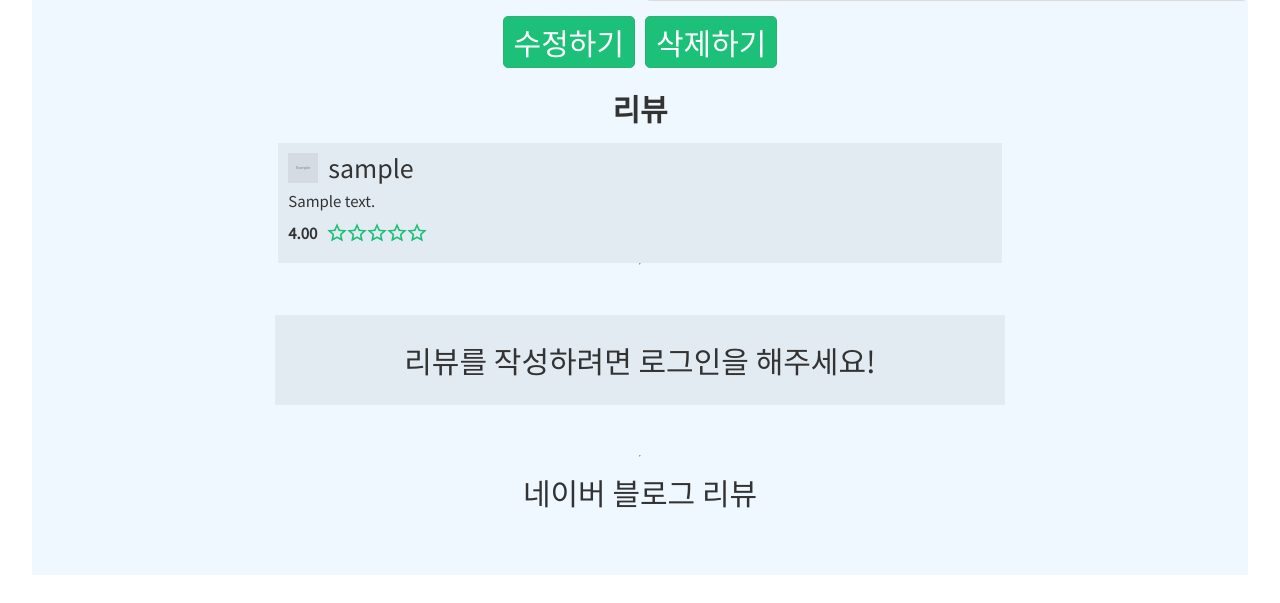
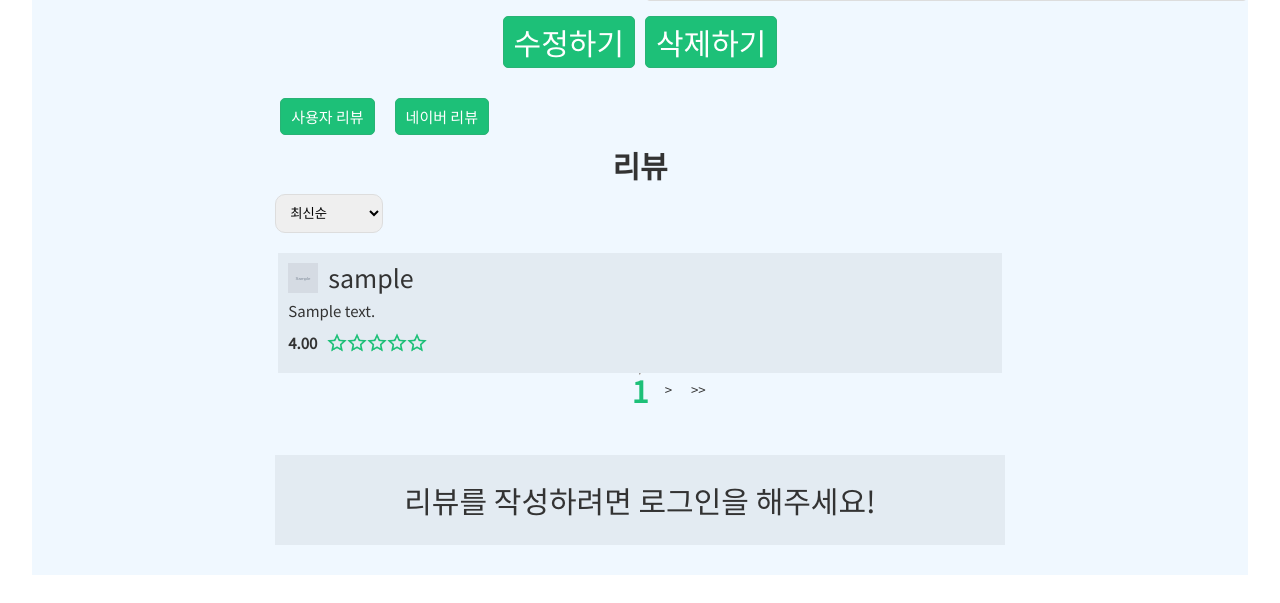
Before and after one commit to ParkGolfOne/pirogramming_final_project, a Django app: page /locations/detail/1/ in a window 1280 px wide. Shown: the part 626-1229 px from the top of the page. Run offline with Django 5.2, Linux system fonts and the light colour scheme; tables that the repository leaves empty hold one stand-in row (values such as "Sample post"); grey boxes marked "Sample" are stand-in pictures; data that the repository does not hold is empty; parts of the project's set-up code (start-up, migrations or seed data) failed here and were passed over; some libraries are stand-ins or nearby versions; some web fonts are replaced.

Commit message:
[feat] 리뷰 정렬 추가, 리뷰 페이지네이션 추가, 리뷰 종류 변경 추가

```diff
--- a/server/apps/locations/urls.py
+++ b/server/apps/locations/urls.py
@@ -19,8 +19,9 @@ urlpatterns = [
     path('review_create/', review_create, name="review_create"),
     path('review_update/', review_update, name="review_update"),
     path('review_delete/', review_delete, name="review_delete"),
+    path('review_list/', review_list, name="review_list"),
 
     # 네이버 블로그 리뷰 검색
-    path('naver_blog/', search_blog, name="naver_blog")
+    path('naver_blog/', search_blog, name="naver_blog"),
 
 ]
--- a/server/apps/locations/views.py
+++ b/server/apps/locations/views.py
@@ -39,7 +39,7 @@ def location_detail (request, pk):
 
     # 해당 리뷰가 있다면 가져오기
     try:
-        reviews = Review.objects.filter(ground = location)
+        reviews = Review.objects.filter(ground = location).order_by("-id")
     except Review.DoesNotExist:
         reviews = []
 
@@ -321,3 +321,54 @@ def review_update(request):
         ground.save()
 
     return JsonResponse({'reviewer' : target_review.reviewer.nickname, 'content' : content,'reviewId' : rid, 'rating' : rating, 'totalRate' : round(ground.golf_rate,2), 'rateNum' : ground.golf_rate_num, 'groundId' : ground_id, 'profile_url' : request.user.image.url})
+
+
+# 함수 이름 : review_list
+# 전달인자 : request
+# 기능 : 해당 정렬 기준의 페이지 번호를 가져와 다시 보내준다.
+@csrf_exempt
+def review_list(request):
+    req = json.loads(request.body)
+
+    # 골프장 정보 가져오기
+    ground_id = req.get("ground_id")
+    ground = GolfLocation.objects.get(id = ground_id)
+
+    # 정렬 기준
+    sortType = req.get("sortType")
+    valid_sort_fields = ['-id', 'id', '-rating', 'rating']
+
+    # 페이지 숫자 계산 상수
+    page_num = req.get("page_num") - 1
+
+    # 한 페이지에 불러올 리뷰수
+    a_page_review_count = 5
+
+
+    # 전달할 정보 리스트
+    review_names = []
+
+    # 전달할 프로필 사진 리스트
+    profile_list = []
+
+    try:
+        reviews = Review.objects.filter(ground = ground).order_by(sortType)
+        temp_review_names = list(reviews.values_list("id","reviewer","reviewer__nickname","content", "rating", "rate_tag"))
+    except Review.DoesNotExist:
+        pass
+
+    # 해당 하는 페이지의 리뷰만 담기
+    # 인덱스 오류를 잡기 위해 이렇게 했으나, 추후에 위의 try 구문에 slicing 을 사용하여 합쳐서 잡아야한다.
+    for i in range(a_page_review_count):
+        index = i + page_num * a_page_review_count
+        if index < len(temp_review_names) and temp_review_names[index]:
+            review_names.append(temp_review_names[index])
+            profile_list.append(reviews[index].reviewer.image.url)
+        else:
+            break
+
+    print(review_names)
+
+
+
+    return JsonResponse({'review_names': review_names, 'reviews_counts' : len(reviews), 'page_num' : page_num + 1, "now_user" : request.user.id, "profile_list" : profile_list})
--- a/server/static/locations/css/location_review.css
+++ b/server/static/locations/css/location_review.css
@@ -1,3 +1,59 @@
+/* 리뷰 선택 버튼 */
+.reviewTypeSelect {
+  width: 60%;
+  display: flex;
+  justify-content: flex-start;
+  align-items: center;
+  gap: 10px;
+  margin-bottom: 10px;
+}
+
+/* 리뷰 선택 다음 구분선 */
+.reviewTypeSelect::after {
+  width: 100%;
+  height: 3px;
+  background-color: darkolivegreen;
+  z-index: 3;
+}
+
+.reviewTypeSelect > button {
+  padding: 10px;
+  border-radius: 5px;
+  border: 1px solid var(--green--medium--color);
+  background-color: var(--green--bright--color);
+  cursor: pointer;
+  margin: 5px;
+  color: white !important;
+  font-size: 15px;
+  line-height: 1;
+}
+
+.reviewTypeSelect > button:hover {
+  filter: brightness(0.9);
+}
+
+/* 전체 리뷰 공간 */
+#Review {
+  width: 100%;
+  display: flex;
+  flex-direction: column;
+  align-items: center;
+  justify-content: center;
+}
+
+/* 정렬하기 */
+.form-group {
+  margin-top: 10px;
+  gap: 10px;
+  width: 60%;
+}
+
+.reviewList-input {
+  border: 1px solid #ddd;
+  border-radius: 10px;
+  padding: 10px;
+}
+
 /* 리뷰 입력 칸 */
 .input-area {
   display: flex;
@@ -250,3 +306,46 @@
   background-color: transparent !important;
   width: 100% !important;
 }
+
+/* 페이지 */
+.page-area {
+  display: flex;
+  gap: 10px;
+  align-items: center;
+  justify-content: center;
+}
+
+/* 페이지 숫자 리스트 */
+.page-list {
+  display: flex;
+  justify-content: center;
+  align-items: center;
+  gap: 20px;
+}
+
+/* 페이지 숫자 개체 */
+.pageNum {
+  cursor: pointer;
+}
+.pageNum:hover {
+  transform: scale(1.1) !important;
+}
+
+/* 현재 페이지 숫자 개체 */
+.nowPage {
+  font-weight: bold;
+  color: #1dc078;
+}
+
+/* 페이지 이동 버튼 */
+.page-move-btn {
+  width: 20px;
+  height: 20px;
+  height: 20px;
+}
+
+.nonDisplay {
+  visibility: hidden !important;
+}
+
+/* 좌 우 버튼 */
--- /dev/null
+++ b/server/static/locations/javascript/location_review_filter.js
@@ -0,0 +1,307 @@
+/********************************************/
+/*                 유저리뷰                  */
+/********************************************/
+// 정렬 기준
+var sortType = document.getElementById("sortType");
+
+/******************************/
+/*        페이지네이션        */
+/*****************************/
+// 한 페이지에 보여줄 리뷰 수
+const a_page_review_count = 5;
+
+// 함수명 : reviewPagination
+// 전달인자 : totalReviewCount
+// 기능 : 페이지네이션, 현재 페이지 표시
+function reviewPagination(totalReviewCount) {
+  // 페이지 공간
+  const pageList = document.querySelector(".page-list");
+  pageList.innerHTML = "";
+  totalPageCount = Math.floor(totalReviewCount / a_page_review_count) + 1;
+
+  for (let i = 1; i <= totalPageCount; i++) {
+    if (now_page == i) {
+      pageList.innerHTML += `<li><span class="pageNum page-${i} nowPage" onclick="findReviews(${i})">${i}</span></li>`;
+    } else {
+      pageList.innerHTML += `<li><span class="pageNum page-${i}" onclick="findReviews(${i})">${i}</span></li>`;
+    }
+  }
+
+  const leftBtn = document.querySelectorAll(".left-move-btn");
+  const rightBtn = document.querySelectorAll(".right-move-btn");
+
+  // 첫 페이지 마지막 페이지 관리
+  if (now_page == 1) {
+    console.log("첫페이지");
+    leftBtn[0].classList.add("nonDisplay");
+    leftBtn[1].classList.add("nonDisplay");
+    rightBtn[0].classList.remove("nonDisplay");
+    rightBtn[1].classList.remove("nonDisplay");
+  } else if (now_page == totalPageCount) {
+    console.log("마지막페이지");
+    rightBtn[0].classList.add("nonDisplay");
+    rightBtn[1].classList.add("nonDisplay");
+    leftBtn[0].classList.remove("nonDisplay");
+    leftBtn[1].classList.remove("nonDisplay");
+  } else {
+    console.log("중간페이지");
+    leftBtn[0].classList.remove("nonDisplay");
+    rightBtn[0].classList.remove("nonDisplay");
+    leftBtn[1].classList.remove("nonDisplay");
+    rightBtn[1].classList.remove("nonDisplay");
+  }
+}
+
+// 리뷰 불러오기 부분
+//새 HTTPRequest 생성
+const requestFindReviews = new XMLHttpRequest();
+
+// 함수명 : findReviews
+// 전달인자 : --
+// 기능 : 서버에 해당 이름의 장소 있는지 체크
+function findReviews(page_num) {
+  //  몇 페이지 인지 체크
+  const reviewSection = document.querySelector(".reviewSection");
+  const url = `/locations/review_list/`;
+  requestFindReviews.open("POST", url, true);
+  requestFindReviews.setRequestHeader(
+    "Content-Type",
+    "application/x-www-form-urlencoded"
+  );
+  reviewSection.innerHTML = "불러오는 중...";
+  requestFindReviews.send(
+    JSON.stringify({
+      ground_id: ground_id,
+      sortType: sortType.value,
+      page_num: page_num,
+    })
+  );
+}
+
+// 리뷰 내용 응답 온 후
+requestFindReviews.onreadystatechange = () => {
+  if (requestFindReviews.readyState === XMLHttpRequest.DONE) {
+    if (requestFindReviews.status < 400) {
+      const { review_names, reviews_counts, page_num, now_user, profile_list } =
+        JSON.parse(requestFindReviews.response);
+      const reviewSection = document.querySelector(".reviewSection");
+      reviewSection.innerHTML = "";
+      // 리뷰 추가
+      if (review_names.length == 0) {
+        reviewSection.innerHTML = "리뷰가 존재하지 않습니다!";
+      } else {
+        // [0] : review.id
+        // [1] : reviewer.id
+        // [2] : reviewer.nickname
+        // [3] : reviewer.image
+        // [4] : content
+        // [5] : rating
+        // [6] : rate_tag")
+        let i = 0;
+        review_names.forEach((review) => {
+          if (now_user == review[1]) {
+            reviewSection.innerHTML += `
+            <div class="a_review Rid-${review[0]}">
+            <div class="a_review_reviewer">
+              <img
+                class="a_review_reviewer_profile"
+                src="${profile_list[i]}"
+              />
+              <div class="a_review_reviewer_nickname">${review[2]}</div>
+            </div>
+            <div class="a_review_content">${review[3]}</div>
+            <div class="a_review_rating">
+              <span>${review[4]}</span>
+              <div class="starRate ${review[5]} smallStar">
+                <div class="star"></div>
+                <div class="star"></div>
+                <div class="star"></div>
+                <div class="star"></div>
+                <div class="star"></div>
+              </div>
+            </div>
+
+            <div class="review-btns">
+              <button
+                class="a_review_delete"
+                onclick="deleteReview(${review[0]},${ground_id})"
+              >
+                삭제
+              </button>
+              <button
+                class="a_review_delete"
+                onclick="updateReviewBtn(${review[0]}, ${ground_id})"
+              >
+                수정
+              </button>
+            </div>
+          </div>`;
+          } else {
+            reviewSection.innerHTML += `
+            <div class="a_review Rid-${review[0]}">
+            <div class="a_review_reviewer">
+              <img
+                class="a_review_reviewer_profile"
+                src="${profile_list[i]}"
+              />
+              <div class="a_review_reviewer_nickname">${review[2]}</div>
+            </div>
+            <div class="a_review_content">${review[3]}</div>
+            <div class="a_review_rating">
+              <span>${review[4]}</span>
+              <div class="starRate ${review[5]} smallStar">
+                <div class="star"></div>
+                <div class="star"></div>
+                <div class="star"></div>
+                <div class="star"></div>
+                <div class="star"></div>
+              </div>
+            </div>
+            <div class="review-btns">
+            </div>
+          </div>
+            `;
+          }
+          i += 1;
+        });
+      }
+
+      // 현재 페이지 저장
+      now_page = page_num;
+
+      // 페이지 수정
+      reviewPagination(reviews_counts);
+    }
+  }
+};
+
+// 시작시
+document.addEventListener("DOMContentLoaded", findReviews(1));
+
+/********************************************/
+/*          리뷰 종류 바꾸기 관련 함수        */
+/********************************************/
+
+/*******************************/
+/*        주요 변수 선언        */
+/*******************************/
+
+// 유저 리뷰 버튼
+const userReviewBtn = document.querySelector(".userReview");
+// 네이버 리뷰 버튼
+const naverReviewBtn = document.querySelector(".naverReview");
+
+// 유저 리뷰 공간
+const userReviews = document.querySelector("#Review");
+// 네이버 블로그 리뷰 공간
+const naverReviews = document.querySelector(".naver-review");
+
+// 함수명 : showUserReview
+// 전달인자 : --
+// 기능 : 유저 리뷰 보여주고, 네이버 리뷰 내리기
+function showUserReview() {
+  userReviewBtn.disabled = true;
+  naverReviewBtn.disabled = false;
+
+  //네이버 리뷰 공간 삭제
+  naverReviews.innerHTML = "";
+
+  // 유저리뷰 공간 추가
+  if (login) {
+    userReviews.innerHTML = `
+        <h3>리뷰</h3>
+        <div class="form-group">
+            <select id="sortType" class="reviewList-input" onchange="findReviews(1)">
+            <option value="-id">최신순</option>
+            <option value="id">오래된순</option>
+            <option value="-rating">별점 높은순</option>
+            <option value="rating">별점 낮은순</option>
+            </select>
+        </div>
+        <!-- 리뷰 리스트 -->
+        <div class="reviewSection"></div>
+        <hr />
+        <!-- 페이지 버튼 -->
+        <div class="page-area">
+            <button class="page-move-btn first-page-btn left-move-btn" onclick="findReviews(1)">
+            <<
+            </button>
+            <button class="page-move-btn prev-btn left-move-btn"><</button>
+            <ul class="page-list">
+            <li><span class="pageNum page-1" onclick="findReviews(1)">1</span></li>
+            </ul>
+            <button class="page-move-btn next-btn right-move-btn">></button>
+            <button class="page-move-btn last-page-btn right-move-btn">>></button>
+        </div>
+        <!-- 리뷰 작성 -->
+        <div class="input-area">
+            <h4>나의 리뷰를 작성해주세요!</h4>
+            <div class="starRate addRate">
+            <div class="star"></div>
+            <div class="star"></div>
+            <div class="star"></div>
+            <div class="star"></div>
+            <div class="star"></div>
+            </div>
+            <input type="text" class="review-input-box" />
+            <button class="review-upload-btn" onclick="writeReview(${ground_id})">
+            리뷰 등록
+            </button>
+        </div>
+        <hr />
+`;
+    StarChangeStart();
+  } else {
+    userReviews.innerHTML = `
+        <h3>리뷰</h3>
+        <div class="form-group">
+            <select id="sortType" class="reviewList-input" onchange="findReviews(1)">
+            <option value="-id">최신순</option>
+            <option value="id">오래된순</option>
+            <option value="-rating">별점 높은순</option>
+            <option value="rating">별점 낮은순</option>
+            </select>
+        </div>
+        <!-- 리뷰 리스트 -->
+        <div class="reviewSection"></div>
+        <hr />
+        <!-- 페이지 버튼 -->
+        <div class="page-area">
+            <button class="page-move-btn first-page-btn left-move-btn" onclick="findReviews(1)">
+            <<
+            </button>
+            <button class="page-move-btn prev-btn left-move-btn"><</button>
+            <ul class="page-list">
+            <li><span class="pageNum page-1" onclick="findReviews(1)">1</span></li>
+            </ul>
+            <button class="page-move-btn next-btn right-move-btn">></button>
+            <button class="page-move-btn last-page-btn right-move-btn">>></button>
+        </div>
+        <div class="input-area">
+            <span> 리뷰를 작성하려면 로그인을 해주세요!</span>
+        </div>
+        <hr />
+`;
+  }
+
+  // 리뷰 불러오기 1페이지 상태, 현재 정렬 기준으로
+  findReviews(1);
+}
+
+// 함수명 : showNaverReview
+// 전달인자 : --
+// 기능 : 네이버 블로그 리뷰 보여주고, 유저 리뷰 내리기
+function showNaverReview() {
+  userReviewBtn.disabled = false;
+  naverReviewBtn.disabled = true;
+
+  // 유저 리뷰 공간 삭제
+  userReviews.innerHTML = "";
+
+  // 네이버 리뷰 공간 추가
+  naverReviews.innerHTML = `
+  <div class="naver-review-title">네이버 블로그 리뷰</div>
+  <div class="review-container"></div>`;
+
+  addNaverBlogReview();
+}
--- a/server/static/locations/javascript/location_search.js
+++ b/server/static/locations/javascript/location_search.js
@@ -104,6 +104,7 @@ requestFindLocation.onreadystatechange = () => {
       const { location_names } = JSON.parse(requestFindLocation.response);
       match_content.innerHTML = "";
       if (location_names.length == 0) {
+        match_content.innerHTML = "일치하는 골프장이 없습니다!";
       } else {
         location_names.forEach((location) => {
           match_content.innerHTML += `
--- a/server/static/locations/javascript/naver_blog.js
+++ b/server/static/locations/javascript/naver_blog.js
@@ -1,12 +1,12 @@
-const reViewContainer = document.querySelector(".review-container");
 const golfName = document.querySelector(".golf-name");
 const locationName = golfName.innerHTML;
 
-document.addEventListener("DOMContentLoaded", function () {
+function addNaverBlogReview() {
   // 선택된 골프장 이름을 쿼리에 넣어 네이버 블로그 검색
   var xhr = new XMLHttpRequest();
   xhr.open(
-    "GET","/locations/naver_blog/?input=" + encodeURIComponent(locationName),
+    "GET",
+    "/locations/naver_blog/?input=" + encodeURIComponent(locationName),
     true
   );
   xhr.onreadystatechange = function () {
@@ -16,10 +16,11 @@ document.addEventListener("DOMContentLoaded", function () {
     }
   };
   xhr.send();
-});
+}
 
 // 받아온 town 데이터를 option 태그로 만들어서 추가함
 function updateNaverReviewField(naverReview) {
+  const reViewContainer = document.querySelector(".review-container");
   reViewContainer.innerHTML = "";
 
   naverReview.forEach(function (review) {
--- a/server/templates/locations/location_detail.html
+++ b/server/templates/locations/location_detail.html
@@ -70,56 +70,61 @@
   </form>
 </div>
 
+<div class="reviewTypeSelect">
+  <button class="reviewTypeSelectBtn userReview" onclick="showUserReview()">
+    사용자 리뷰
+  </button>
+  <button class="reviewTypeSelectBtn naverReview" onclick="showNaverReview()">
+    네이버 리뷰
+  </button>
+</div>
+<div class="aLine"></div>
+
+<div id="Review">
   <h3>리뷰</h3>
-<div class="reviewSection">
-  {% if reviews %} {% for review in reviews%}
-  <div class="a_review Rid-{{review.id}}">
-    <div class="a_review_reviewer">
-      <img
-        class="a_review_reviewer_profile"
-        src="{{review.reviewer.image.url}} "
-      />
-      <div class="a_review_reviewer_nickname">{{review.reviewer.nickname}}</div>
+  <div class="form-group">
+    <select id="sortType" class="reviewList-input" onchange="findReviews(1)">
+      <option value="-id">최신순</option>
+      <option value="id">오래된순</option>
+      <option value="-rating">별점 높은순</option>
+      <option value="rating">별점 낮은순</option>
+      <!-- <option value="{{now_user}}">내 리뷰</option> -->
+    </select>
   </div>
-    <div class="a_review_content">{{review.content}}</div>
-    <div class="a_review_rating">
-      <span>{{review.rating}}</span>
-      <div class="starRate {{review.rate_tag}} smallStar">
-        <div class="star"></div>
-        <div class="star"></div>
-        <div class="star"></div>
-        <div class="star"></div>
-        <div class="star"></div>
-      </div>
-    </div>
-
-    <div class="review-btns">
-      {% if review.reviewer == now_user%}
+  <!-- 리뷰 리스트 -->
+  <div class="reviewSection"></div>
+  <hr />
+  <!-- 페이지 버튼 -->
+  <div class="page-area">
     <button
-        class="a_review_delete"
-        onclick="deleteReview({{review.id}},{{pk}})"
+      class="page-move-btn first-page-btn left-move-btn"
+      onclick="findReviews(1)"
     >
-        삭제
+      <<
     </button>
     <button
-        class="a_review_delete"
-        onclick="updateReviewBtn({{review.id}}, {{pk}})"
+      class="page-move-btn prev-btn left-move-btn"
+      onclick="findReviews(now_page - 1)"
     >
-        수정
+      <
     </button>
-      {% endif %} {% if user.is_authenticated %}
-      <!-- <button
-          class="a_review_delete"
-          onclick="likeComment({{review.id}})"
+    <ul class="page-list">
+      <li><span class="pageNum page-1" onclick="findReviews(1)">1</span></li>
+    </ul>
+    <button
+      class="page-move-btn next-btn right-move-btn"
+      onclick="findReviews(now_page + 1)"
     >
-          좋아요
-        </button> -->
-      {% endif %}
+      >
+    </button>
+    <button
+      class="page-move-btn last-page-btn right-move-btn"
+      onclick="findReviews(totalPageCount)"
+    >
+      >>
+    </button>
   </div>
-  </div>
-  {%endfor%}{% endif%}
-</div>
-<hr />
+  <!-- 리뷰 작성 -->
   {% if user.is_authenticated %}
   <div class="input-area">
     <h4>나의 리뷰를 작성해주세요!</h4>
@@ -141,20 +146,29 @@
   </div>
   {% endif%}
   <hr />
+</div>
 
-<div class="naver-review">
-  <div class="naver-review-title">네이버 블로그 리뷰</div>
-  {% include 'locations/naver_review.html' %}
-</div>
+<div class="naver-review"></div>
 
 {% endblock %} {% block script %}
 <script>
   var inputRate = 0.0;
+  var ground_id = {{pk}};
+  var now_page = 1;
+  var totalPageCount = 1;
+  var login = false;
+  {% if user.is_authenticated %}
+    login = true;
+  {% endif %}
 </script>
 <!-- 장소 즐겨찾기 -->
 <script src="{% static 'locations/javascript/location_fav.js' %}"></script>
-<!-- 리뷰 -->
+<!-- 리뷰 별표 -->
 <script src="{% static 'locations/javascript/location_review.js'%}"></script>
+<!-- 리뷰 졍렬 & 표시-->
+<script src="{% static 'locations/javascript/location_review_filter.js'%}"></script>
+<!--네이버 블로그  리뷰 -->
+<script src="{% static 'locations/javascript/naver_blog.js' %}"></script>
 <!-- 맵 -->
 <script src="https://openapi.map.naver.com/openapi/v3/maps.js?ncpClientId=mzbzbj8tit"></script>
 <script src="{% static 'locations/javascript/location_script.js' %}">
--- a/server/templates/locations/naver_review.html
+++ /dev/null
@@ -1,5 +0,0 @@
-{% load static %} {% block content %}
-<div class="review-container"></div>
-{% endblock %} {% block script %}
-<script src="{% static 'locations/javascript/naver_blog.js' %}"></script>
-{% endblock %}
```
Lines whose indentation alone changed are shown as unchanged.
